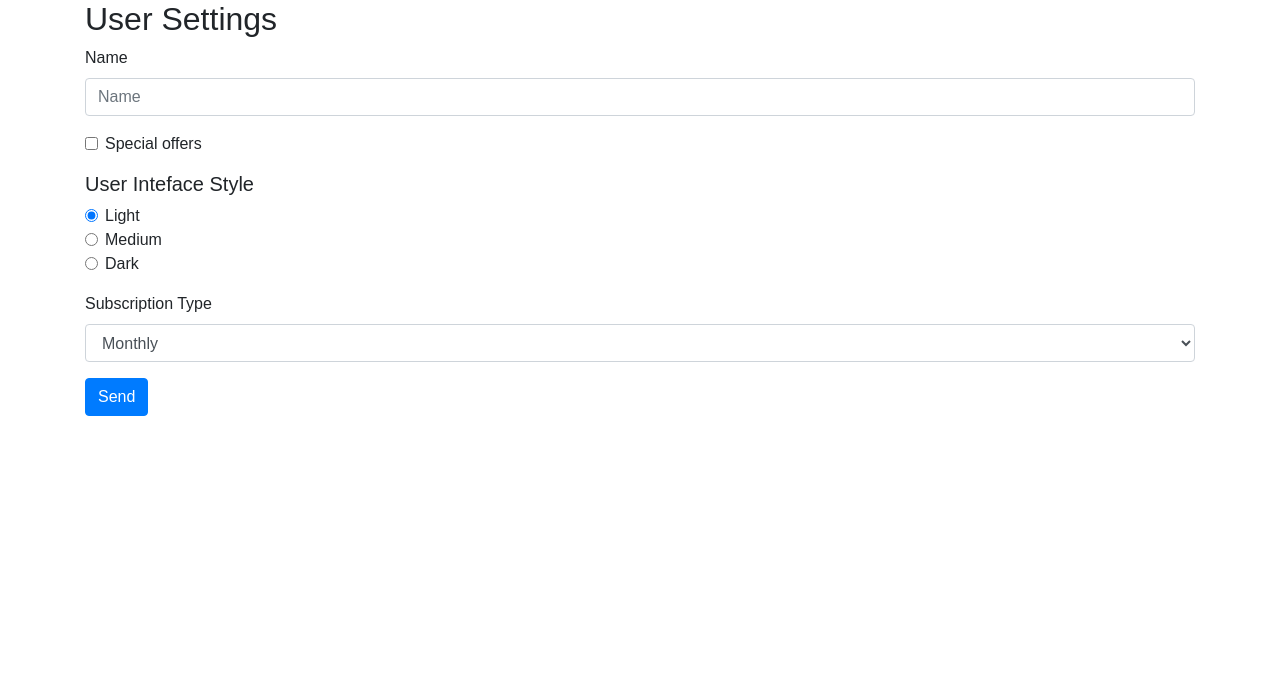
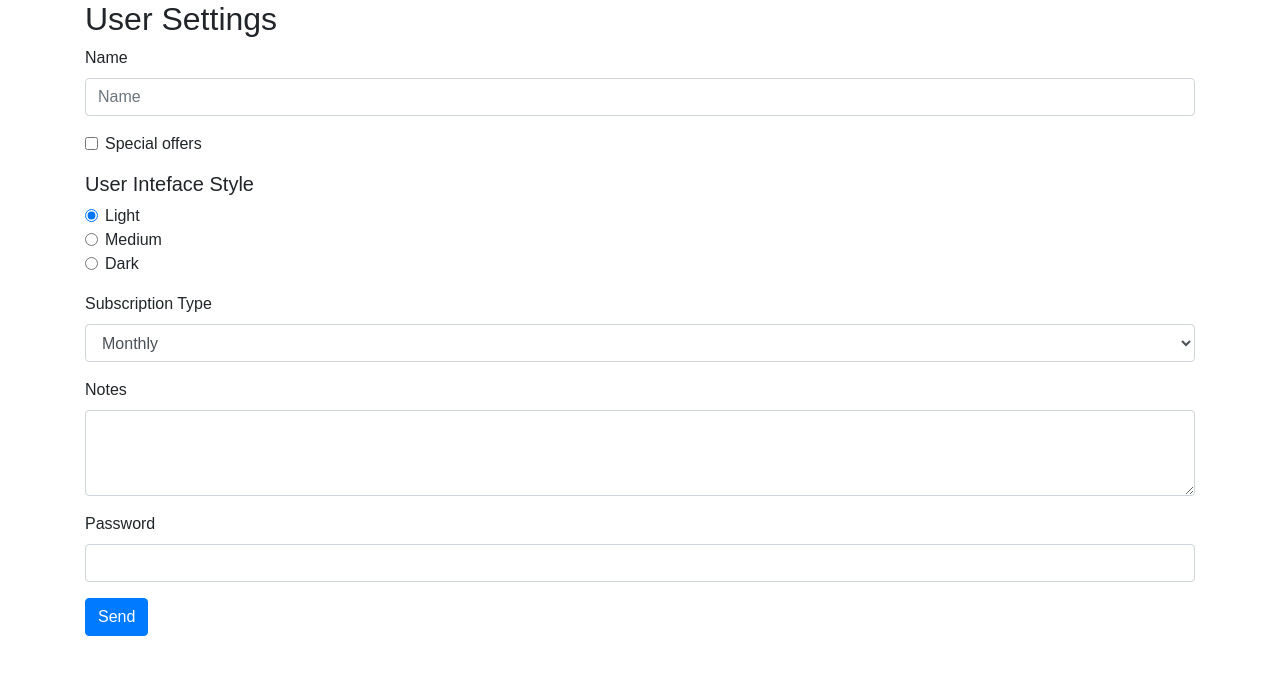
Before and after one commit to gagan0183/angular-forms, an Angular app: page / in a window 1280 px wide. Shown: the top 674 px of the page. Built offline with nearby package versions, Linux system fonts and the light colour scheme.

Commit message:
other controls added to it

```diff
--- a/src/app/user-settings-form/user-settings-form.component.html
+++ b/src/app/user-settings-form/user-settings-form.component.html
@@ -44,6 +44,16 @@
 			</select>
 		</div>
 
+		<div class="form-group">
+			<label for="notes">Notes</label>
+			<textarea class="form-control" id="notes" rows="3"></textarea>
+		</div>
+
+		<div class="form-group">
+			<label for="password">Password</label>
+			<input type="password" class="form-control" id="password">
+		</div>
+
 		<button class="btn btn-primary">Send</button>
 	</form>
 </div>
```
